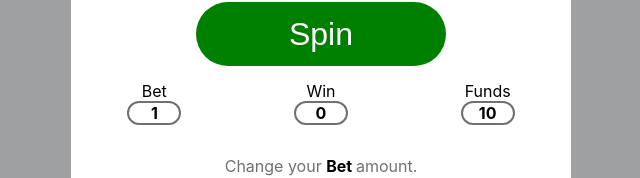
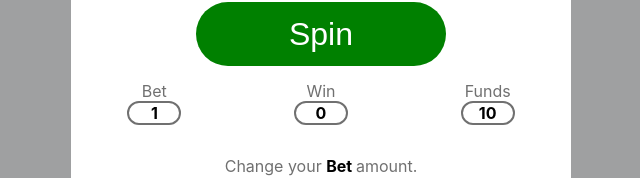
Before and after one commit to jcsmileyjr/slotmachine, a React (Create React App) app: page / in a window 1280 px wide. Shown: the part 387-565 px from the top of the page, without its empty margins (319-959 px from the left). Built offline with nearby package versions, Linux system fonts and the light colour scheme.

Commit message:
Restyle the info section color

```diff
--- a/src/App.css
+++ b/src/App.css
@@ -47,6 +47,10 @@ footer {
 .info-section {
   display: flex;
   justify-content: space-evenly;
+}
+
+label {
+  color: #707070;
 }
 
 .bet-section {
```
